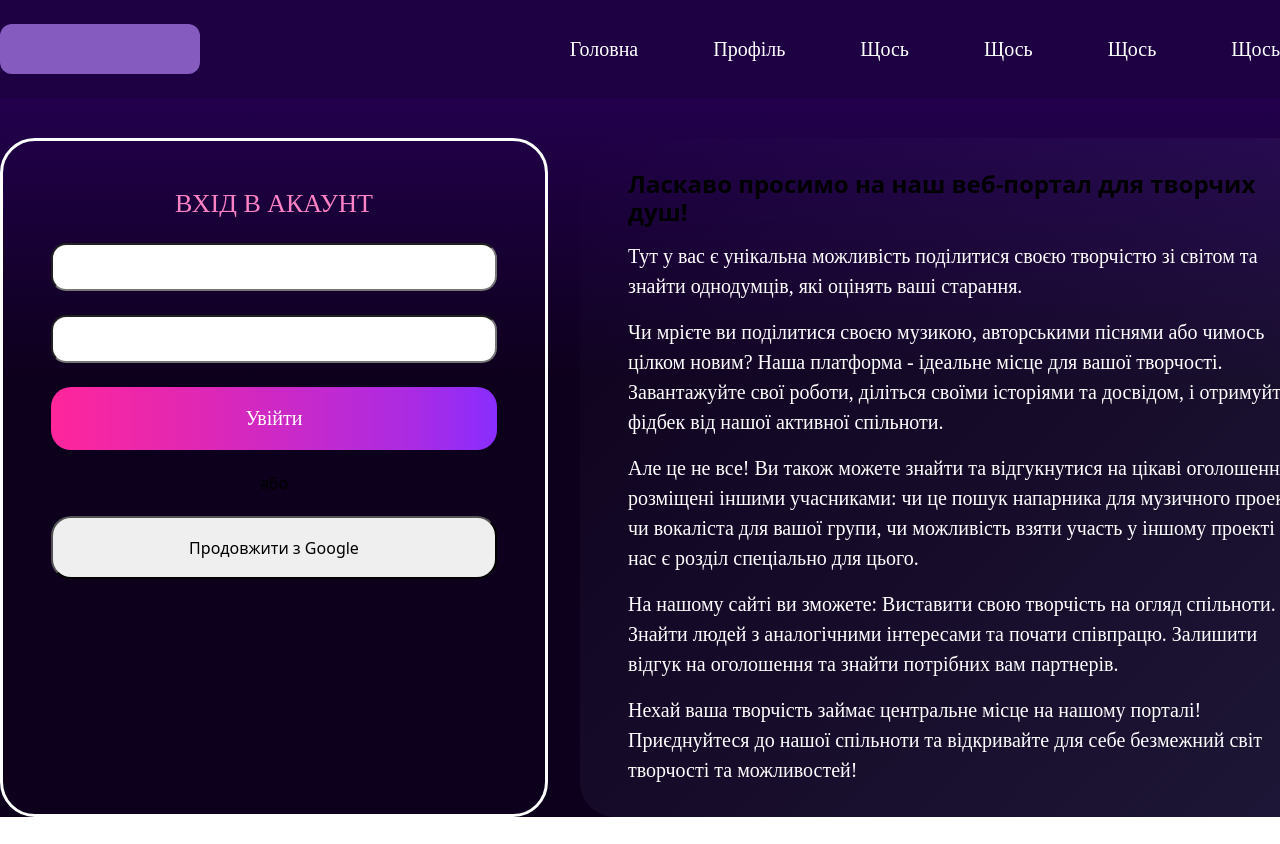
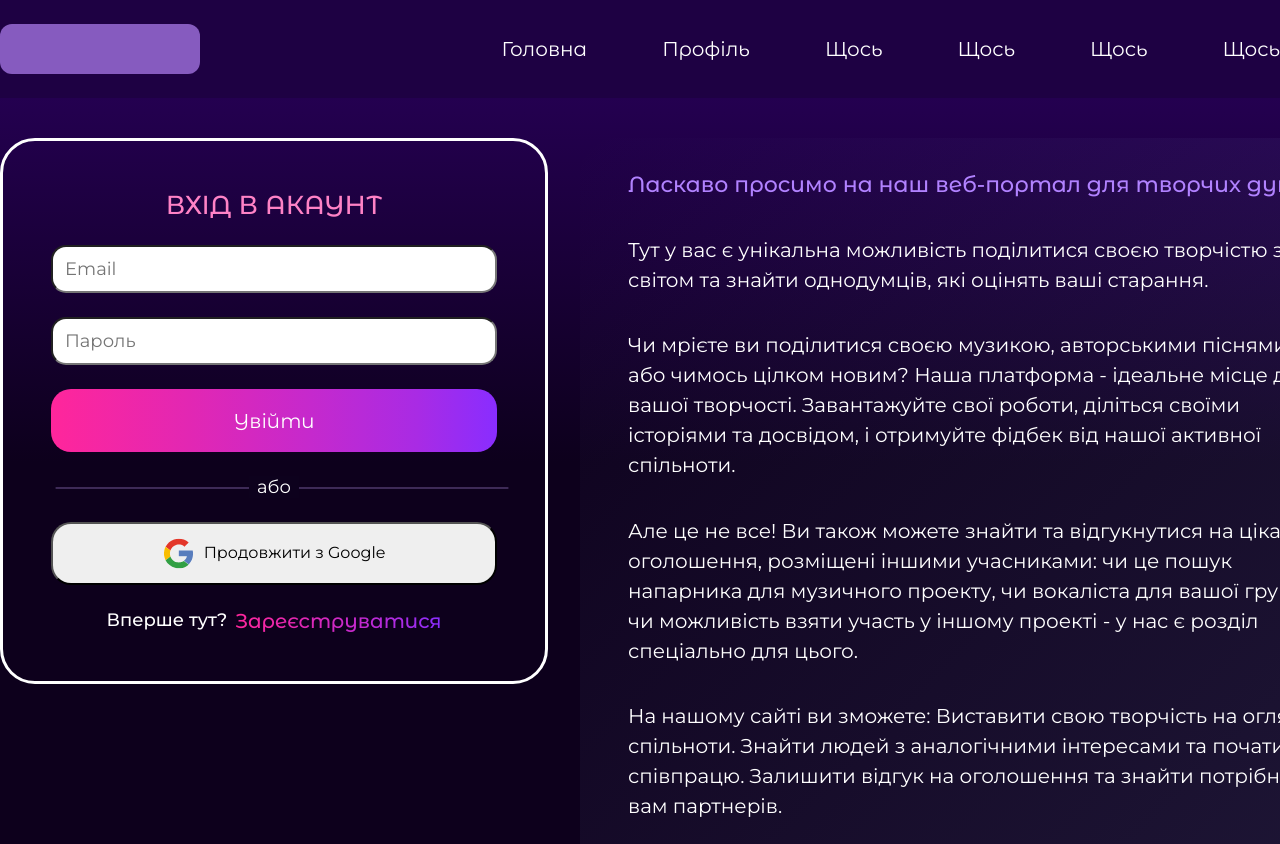
Before and after one commit to Arag0rn/Test-project, a website built with Parcel: page src/index.html in a window 1280 px wide. Shown: the top 844 px of the page. Before the commit the page ends 817 px from the top, so only its background shows below. Built offline with nearby package versions, Linux system fonts and the light colour scheme.

Commit message:
first page

```diff
--- a/src/partials/content.html
+++ b/src/partials/content.html
@@ -3,14 +3,42 @@
         <div class="registration">
             <h1>ВХІД В АКАУНТ</h1>
             <form action="submit">
-                <input type="text">
-                <input type="password">
+                <input type="text" placeholder="Email">
+                <input type="password" placeholder="Пароль">
 
                 <button class="btn enter-btn">Увійти</button>
-                <p class="dev-txt">або</p>
-                <button class="btn google-btn">Продовжити з Google</button>
+                <p class="dev-txt">
+                    <svg class="inpDev" xmlns="http://www.w3.org/2000/svg" width="454" height="2" viewBox="0 0 454 2" fill="none">
+                        <path d="M1 1H453" stroke="#6F5492" stroke-linecap="round"/>
+                        </svg>
+                    або</p>
+
+
+                <button class="btn google-btn">
+                    <svg xmlns="http://www.w3.org/2000/svg" width="31" height="31" viewBox="0 0 31 31" fill="none">
+                        <g clip-path="url(#clip0_98_24)">
+                        <path d="M10.9508 1.48642C7.95335 2.52627 5.36834 4.49994 3.57548 7.11752C1.78262 9.73511 0.876419 12.8586 0.989976 16.0293C1.10353 19.2 2.23087 22.2507 4.20639 24.7333C6.18191 27.2159 8.90148 28.9996 11.9657 29.8224C14.4499 30.4634 17.0526 30.4915 19.55 29.9044C21.8125 29.3962 23.9042 28.3092 25.6203 26.7497C27.4065 25.0771 28.7029 22.9493 29.3703 20.595C30.0955 18.0348 30.2246 15.3425 29.7477 12.7247H15.7977V18.5114H23.8766C23.7151 19.4344 23.3691 20.3152 22.8593 21.1013C22.3495 21.8874 21.6863 22.5626 20.9094 23.0864C19.923 23.7392 18.8109 24.1783 17.6446 24.3755C16.4749 24.593 15.2752 24.593 14.1055 24.3755C12.9199 24.1306 11.7984 23.6413 10.8125 22.9388C9.22851 21.8175 8.03912 20.2245 7.4141 18.3872C6.77868 16.5154 6.77868 14.4863 7.4141 12.6145C7.859 11.3026 8.59449 10.108 9.56566 9.12002C10.677 7.96864 12.0841 7.14564 13.6324 6.74129C15.1808 6.33695 16.8106 6.36689 18.343 6.82783C19.5402 7.19515 20.6349 7.83723 21.5399 8.70283C22.4508 7.79658 23.3602 6.88799 24.268 5.97705C24.7368 5.48721 25.2477 5.0208 25.7094 4.51924C24.3278 3.23373 22.7063 2.23339 20.9375 1.57549C17.7165 0.405932 14.1922 0.374501 10.9508 1.48642Z" fill="white"/>
+                        <path d="M10.9508 1.48659C14.1918 0.373908 17.7162 0.404511 20.9375 1.57331C22.7065 2.23568 24.3274 3.24084 25.707 4.53112C25.2383 5.03268 24.7437 5.50143 24.2656 5.98893C23.3562 6.89674 22.4476 7.80143 21.5398 8.70299C20.6349 7.8374 19.5401 7.19531 18.3429 6.82799C16.811 6.36543 15.1813 6.33376 13.6325 6.73645C12.0838 7.13914 10.6759 7.96064 9.56326 9.11081C8.59208 10.0988 7.8566 11.2933 7.41169 12.6053L2.5531 8.84362C4.29218 5.39493 7.30329 2.75696 10.9508 1.48659Z" fill="#E33629"/>
+                        <path d="M1.26401 12.5703C1.52496 11.276 1.95852 10.0226 2.55307 8.84375L7.41166 12.6148C6.77625 14.4866 6.77625 16.5157 7.41166 18.3875C5.79291 19.6375 4.17338 20.8938 2.55307 22.1563C1.06514 19.1945 0.611349 15.8199 1.26401 12.5703Z" fill="#F8BD00"/>
+                        <path d="M15.8135 12.375H29.7635C30.2405 14.9928 30.1114 17.6851 29.3862 20.2453C28.7188 22.5996 27.4223 24.7274 25.6362 26.4C24.0682 25.1766 22.4932 23.9625 20.9253 22.7391C21.7026 22.2147 22.3661 21.5388 22.876 20.7519C23.3858 19.9649 23.7316 19.0831 23.8924 18.1594H15.8135C15.8112 16.2328 15.8135 14.3039 15.8135 12.375Z" fill="#587DBD"/>
+                        <path d="M2.55078 22.1564C4.17109 20.9064 5.79062 19.6502 7.40937 18.3877C8.03564 20.2257 9.22673 21.8187 10.8125 22.9393C11.8014 23.6386 12.9254 24.1239 14.1125 24.3643C15.2822 24.5818 16.4819 24.5818 17.6516 24.3643C18.8179 24.1671 19.93 23.728 20.9164 23.0752C22.4844 24.2986 24.0594 25.5127 25.6273 26.7361C23.9115 28.2964 21.8197 29.3843 19.557 29.8932C17.0596 30.4803 14.4569 30.4521 11.9727 29.8111C10.0079 29.2865 8.17268 28.3617 6.58203 27.0947C4.89858 25.7579 3.52352 24.0734 2.55078 22.1564Z" fill="#319F43"/>
+                        </g>
+                        <defs>
+                        <clipPath id="clip0_98_24">
+                        <rect width="30" height="30" fill="white" transform="translate(0.5 0.5)"/>
+                        </clipPath>
+                        </defs>
+                        </svg>
+                    Продовжити з Google</button>
             </form>
+
+            <div class="underBtnBox">
+                <div class="underBtnTxr">Вперше тут?</div>
+                <div class="RegistTxt">Зареєструватися</div>
+            </div>
         </div>
+
+
         <div class="greeting-text">
             <h2 class="main-head">Ласкаво просимо на наш веб-портал для творчих душ! </h2>
             <p class="descr-txt">Тут у вас є унікальна можливість поділитися своєю творчістю зі світом та знайти однодумців, які оцінять ваші старання.</p>
--- a/src/sass/_common.scss
+++ b/src/sass/_common.scss
@@ -1,6 +1,9 @@
 @import '~node_modules/modern-normalize/modern-normalize.css';
+@import url('https://fonts.googleapis.com/css2?family=Epilogue&family=Montserrat+Alternates:ital,wght@0,400;0,500;0,700;0,800;0,900;1,300;1,400;1,500&display=swap');
+@import url('https://fonts.googleapis.com/css2?family=Epilogue&family=Montserrat:wght@300;400;500;700;800;900&display=swap');
 
 body {
     background:  linear-gradient(180deg, #2A005E 0%, #0D001C 46.35%) no-repeat;
-
+    font-family: 'Montserrat Alternates', sans-serif;
+    font-family: 'Montserrat', sans-serif;
 }
--- a/src/sass/_content.scss
+++ b/src/sass/_content.scss
@@ -7,8 +7,8 @@
 }
 h1{
     color: var(--h-1, #FF82C6);
+    font-size: 26px;
     font-family: Montserrat Alternates;
-    font-size: 26px;
     font-style: normal;
     font-weight: 500;
     line-height: normal;
@@ -20,15 +20,7 @@ h1{
     display: grid;
     row-gap: 16px;
 }
-.descr-txt{
-    color: #FFF;
-    font-family: Montserrat;
-    font-size: 20px;
-    font-style: normal;
-    font-weight: 400;
-    line-height: 150%; /* 30px */
 
-}
 .registration {
     display: flex;
     width: 548px;
@@ -37,6 +29,7 @@ h1{
     align-items: center;
     border: solid 3px white;
     border-radius: 35px;
+    margin-bottom: 314px;
 }
 form{
     margin-top: 24px;
@@ -56,7 +49,11 @@ form{
     align-items: center;
     gap: 10px;
     align-self: stretch;
+    transition: transform 250ms cubic-bezier(0.4, 0, 0.2, 1);
     border-radius: 20px;
+    &:hover {
+        transform: scale(105%);
+      }
 }
 .enter-btn{
     border: none;
@@ -66,7 +63,8 @@ form{
     font-style: normal;
     font-weight: 400;
     line-height: normal;
-    background: linear-gradient(90deg, #FF269B 0%, #E227B3 31.04%, #C629CC 57.60%, #A92BE4 82.08%, #892DFF 100%)
+    background: linear-gradient(90deg, #FF269B 0%, #E227B3 31.04%, #C629CC 57.60%, #A92BE4 82.08%, #892DFF 100%);
+
 }
 input{
     display: flex;
@@ -76,4 +74,78 @@ input{
     align-items: flex-start;
     align-self: stretch;
     border-radius: 15px;
+    color: #78739A;
+    font-family: Montserrat;
+    font-size: 18px;
+    font-weight: 400;
+
 }
+.main-head {
+    align-self: stretch;
+    color: #B182FF;
+    font-family: Montserrat Alternates;
+    font-size: 22px;
+    font-style: normal;
+    font-weight: 500;
+    line-height: 135%;
+}
+.descr-txt{
+    position: relative;
+    color: #FFF;
+    font-family: Montserrat;
+    font-size: 20px;
+    font-style: normal;
+    font-weight: 400;
+    line-height: 150%; /* 30px */
+}
+
+
+.dev-txt{
+    position: relative;
+    color: #FFF;
+    font-family: Montserrat;
+    font-size: 18px;
+    font-style: normal;
+    font-weight: 400;
+    line-height: normal;
+    padding: 0px 8px;
+    background: #0D011D;
+
+}
+.inpDev{
+    position: absolute;
+    top:50%;
+    right: -210px;
+    stroke: #6F5492;
+    z-index: -2;
+
+}
+.underBtnBox{
+    display: flex;
+    margin-top: 24px;
+    gap: 8px;
+}
+.underBtnTxr{
+    color: #FFF;
+    font-family: Montserrat;
+    font-size: 18px;
+    font-style: normal;
+    font-weight: 500;
+    line-height: normal;
+}
+.RegistTxt{
+    font-family: Montserrat Alternates;
+    font-size: 20px;
+    font-style: normal;
+    font-weight: 500;
+    line-height: normal;
+    background: var(--pink-btn, linear-gradient(90deg, #FF269B 0%, #E227B3 31.04%, #C629CC 57.60%, #A92BE4 82.08%, #892DFF 100%));
+    background-clip: text;
+    -webkit-background-clip: text;
+    -webkit-text-fill-color: transparent;
+    transition: transform 250ms cubic-bezier(0.4, 0, 0.2, 1);
+    &:hover {
+        transform: scale(105%);
+        cursor: pointer;
+      }
+}
--- a/src/sass/_example.scss
+++ b/src/sass/_example.scss
@@ -16,11 +16,14 @@ nav{
 }
 .nav-link {
   color: var(--btn-txt, #FFF);
-  font-family: Montserrat;
+  font-family: Montserrat Alternates;
   font-size: 20px;
-  font-style: normal;
   font-weight: 400;
   line-height: normal;
+  transition: transform 250ms cubic-bezier(0.4, 0, 0.2, 1);
+  &:hover {
+    transform: scale(110%);
+  }
 
 }
 .header-container {
```
Also changed, not shown: src/css/index.min.css, 1 other file.
